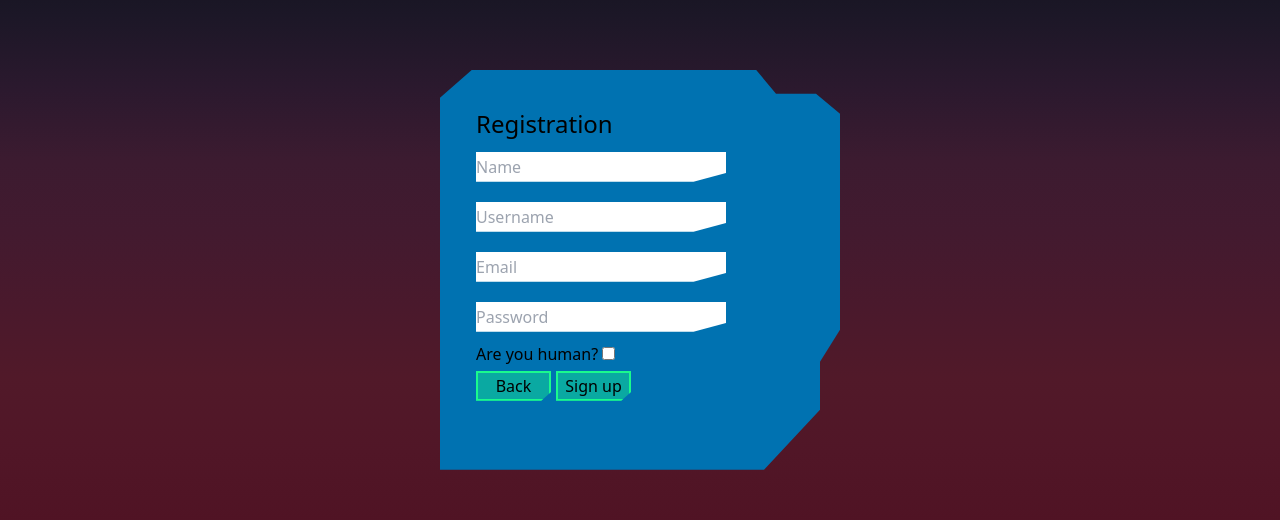
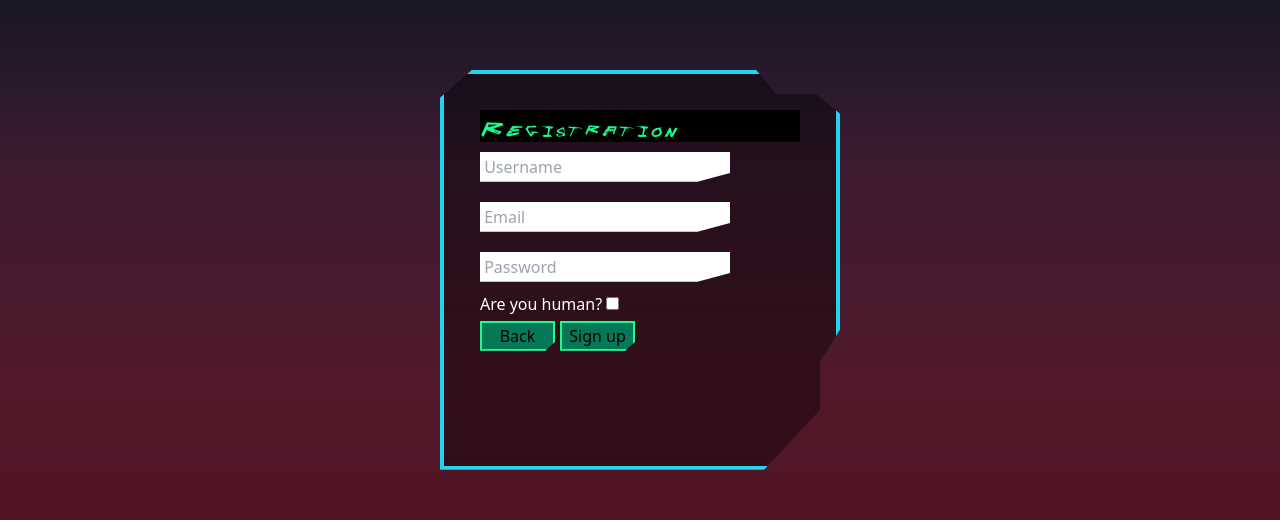
Before and after one commit to jleon124/CyberProGames, a React (Create React App) app: page /register in a window 1280 px wide. Shown: the part 231-751 px from the top of the page. Built offline with nearby package versions, Linux system fonts and the light colour scheme.

Commit message:
Converted register and login page css to tw

```diff
--- a/src/components/LoginPage.js
+++ b/src/components/LoginPage.js
@@ -5,27 +5,27 @@ const LoginPage = () => {
   const navigate = useNavigate();
 
   return (
-    <main className="formPages">
-      <div className="loginBox">
-        <h1 className="formTitle">Login</h1>
-        <form className="loginForm">
+    <main class="min-h-screen flex justify-center items-center">
+      <div class="h-[400px] w-[400px] bg-black/40 border-cyan-400 border-4 text-teal-400 p-9 login-box">
+        <h1 class="text-2xl text-[#1afa8d]">Login</h1>
+        <form class="flex flex-col">
           <input
-            className="inputEntry"
-            name="username"
-            placeholder="Username"
+            class="h-[30px] w-[250px] my-[10px] input-box text-black"
+            name="email"
+            placeholder=" Email"
             required
           />
           <input
-            className="inputEntry"
+            class="h-[30px] w-[250px] my-[10px] input-box text-black"
             name="password"
-            placeholder="Password"
+            placeholder=" Password"
             required
           />
-          <nav className="formButtonNav">
-            <button className="formButton" onClick={() => navigate("/")}>Back</button>
-            <button className="formButton" type="submit">Login</button>
+          <nav class="mt-[5px]">
+            <button class="text-black bg-emerald-700 border-[#1afa8d] border-2 h-[30px] w-[75px] mr-[5px] hover:bg-[#1afa8d] form-button-box" onClick={() => navigate("/")}>Back</button>
+            <button class="text-black bg-emerald-700 border-[#1afa8d] border-2 h-[30px] w-[75px] mr-[5px] hover:bg-[#1afa8d] form-button-box" type="submit">Login</button>
           </nav>
-          <a onClick={() => navigate("/register")} >Sign-up?</a>
+          <a class="text-[#1afa8d] mt-[10px] underline cursor-pointer hover:no-underline" onClick={() => navigate("/register")} >Sign-up?</a>
         </form>
       </div>
     </main>
--- a/src/components/RegisterPage.js
+++ b/src/components/RegisterPage.js
@@ -5,38 +5,32 @@ const RegisterPage = () => {
   const navigate = useNavigate();
 
   return (
-    <main className="formPages">
-      <div className="registerBox">
-        <h1 className="formTitle">Registration</h1>
-        <form className="registerForm">
+    <main class="min-h-screen flex justify-center items-center">
+      <div class="h-[400px] w-[400px] bg-black/40 border-cyan-400 border-4 text-teal-400 p-9 login-box">
+        <h1 class="text-2xl text-[#1afa8d]">Registration</h1>
+        <form class="flex flex-col">
           <input
-            className="inputEntry"
-            name="name"
-            placeholder="Name"
+            class="h-[30px] w-[250px] my-[10px] input-box text-black"
+            name="username"
+            placeholder=" Username"
             required
           />
           <input
-            className="inputEntry"
-            name="username"
-            placeholder="Username"
+            class="h-[30px] w-[250px] my-[10px] input-box text-black"
+            name="email"
+            placeholder=" Email"
             required
           />
           <input
-            className="inputEntry"
-            name="email"
-            placeholder="Email"
+            class="h-[30px] w-[250px] my-[10px] input-box text-black"
+            name="password"
+            placeholder=" Password"
             required
           />
-          <input
-            className="inputEntry"
-            name="password"
-            placeholder="Password"
-            required
-          />
-          <label for="humanVeri">Are you human? <input type="checkbox" name="human"/></label>
-          <nav className="formButtonNav">
-            <button className="formButton" onClick={() => navigate("/login")}>Back</button>
-            <button className="formButton" type="submit">Sign up</button>
+          <label class="text-white" for="humanVeri">Are you human? <input type="checkbox" name="human"/></label>
+          <nav class="mt-[5px]">
+            <button class="text-black bg-emerald-700 border-[#1afa8d] border-2 h-[30px] w-[75px] mr-[5px] hover:bg-[#1afa8d] form-button-box" onClick={() => navigate("/login")}>Back</button>
+            <button class="text-black bg-emerald-700 border-[#1afa8d] border-2 h-[30px] w-[75px] mr-[5px] hover:bg-[#1afa8d] form-button-box" type="submit">Sign up</button>
           </nav>
         </form>
       </div>
```
